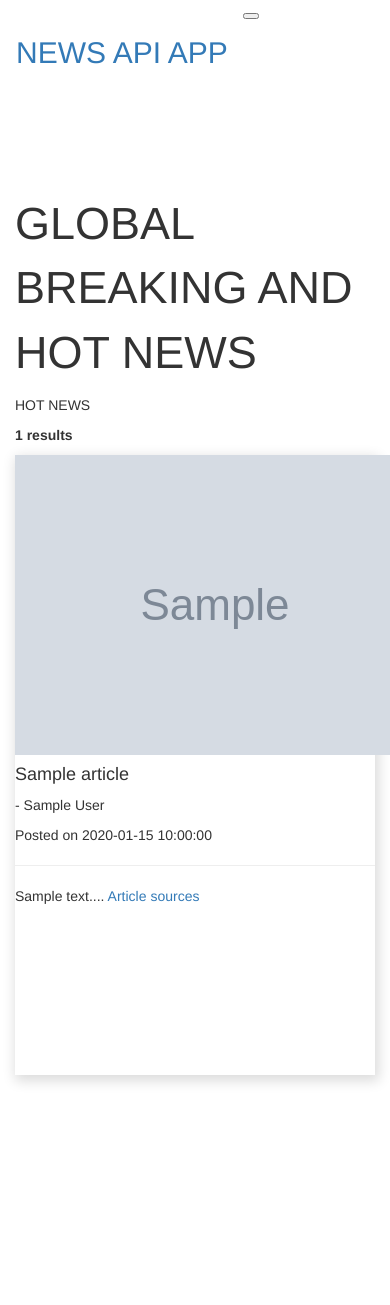
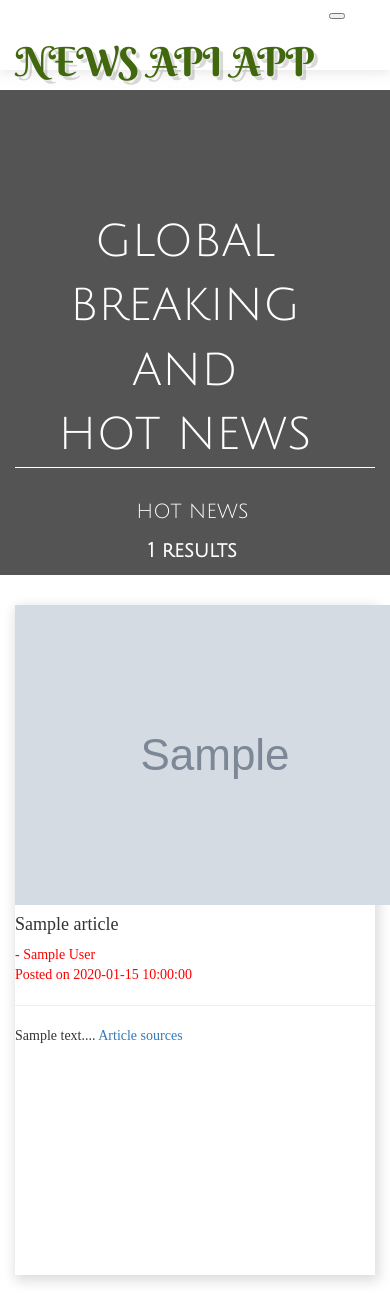
Before and after one commit to Mosesvalei/News-API, a Flask app: template app/templates/search.html in a window 390 px wide; the page is wider, and only the part inside the window is pictured. Before the commit the page ends 1083 px from the top of that part, so only its background shows below. Run offline with Flask 2, Linux system fonts and the light colour scheme; the template is opened without the code that fills it: most values are stand-ins (such as "Sample title", 1, 10 or a date in 2020); grey boxes marked "Sample" are stand-in pictures; some libraries are stand-ins or nearby versions; some web fonts are replaced.

Commit message:
final commits

```diff
--- a/app/static/CSS/styles.css
+++ b/app/static/CSS/styles.css
@@ -1,8 +1,48 @@
+/* Navbar Styling */
+.inline{
+  display: inline;
+ }
+ .opaque-navbar {
+  background-color: rgba(0,0,0,0.01);
+  height: 60px;
+  border-bottom: 0px;
+  transition: background-color .5s ease 0s;
+  box-shadow: 0 4px 8px 0 rgba(0, 0, 0, 0.05), 0 6px 20px 0 rgba(0, 0, 0, 0.03);
+  transition: background-color .5s ease 0s;
+
+ }
+ .opaque-navbar.opaque {
+  background-color: #fff;
+  border-bottom: 0px;
+  box-shadow: 0 4px 8px 0 rgba(0, 0, 0, 0.05), 0 6px 20px 0 rgba(0, 0, 0, 0.03);
+  transition: background-color .5s ease 0s;
+  height: 70px;
+ }
+ .container-fluid.scroll{
+  scroll-behavior: smooth;
+  overflow-y: scroll;
+ }
  .form-control{
   padding: 5px;
   border-radius: 0px;
   font-size: 16px;
  }
+ .sub_icon{
+  border: 0px;
+  font-size: 20px;
+
+ }
+ div#navbarNavDropdown.navbar-collapse.order-3.collapse.show{
+  background: white;
+  padding: 10px;
+ }
+ h2 {
+  font: 400 40px/1.3 'Berkshire Swash', Helvetica, sans-serif;
+  color: #41680e;
+  text-shadow: 1px 1px 0px #ededed, 4px 4px 0px rgba(0,0,0,0.15);
+ }
+
+ /* Landing Page */
  .landing{
 
   background-repeat: no-repeat;
@@ -11,12 +51,102 @@
   background-position: bottom;
   height: 70%;
  }
+ .cover.container-fluid{
+  background-color: rgba(0, 0, 0, 0.67);
+  height: inherit;
+ }
+ .heading{
+  font-family: 'Julius Sans One', sans-serif;
+  font-size: 30px;
+  text-align: center;
+  color: #fff;
+ }
  .title{
   margin-top: 0 auto;
   padding-top: 120px;
   font-size: 45px;
  }
+ .title p{
+  border-right: 1px solid #fff;
+  text-align: right;
+  padding-right: 20px;
 
+ }
+ .pagetitle{
+  margin-top: 0 auto;
+  padding-top: 160px;
+  font-size: 20px;
+  text-align: left;
+  padding-left: 10px;
+ }
+ h4.wrapper{
+  margin-top: 100px;
+ }
+ /* Body Style */
+ div.container.wrapper{
+  margin-top: 30px;
+ }
+ h3{
+  color: rgb(0, 255, 42);
+ }
+ hr.style1 {
+  margin:0px 30px;
+  border: 1px;
+  height: 1px;
+  background-image: -webkit-linear-gradient(left, #f0f0f0, #8c8b8b, #f0f0f0);
+  background: -moz-linear-gradient(left, #f0f0f0, #8c8b8b, #f0f0f0);
+  background: -ms-linear-gradient(left, #f0f0f0, #8c8b8b, #f0f0f0);
+  background: -o-linear-gradient(left, #f0f0f0, #8c8b8b, #f0f0f0);
+ }
+
+ .sources{
+  box-shadow: 2px 4px 12px 2px #DCDCDC;
+  padding-top: 1rem;
+  padding-bottom: 1rem;
+  border-radius: 0px;
+  height: 240px;
+  margin-bottom: 20px;
+ }
+ h4.source_title{
+  font-family: serif;
+  font-size: 40px;
+  text-align: center;
+  color: #11680e;
+  margin-top: 60px;
+  margin-bottom: 30px
+ }
+ #general h4.source_title{
+  margin-top: 70px;
+ }
+ h5.source_title{
+  font-family:serif;
+  font-family: 'Julius Sans One', sans-serif;
+  font-weight: bold;
+  font-size: 26px;
+  text-align: center;
+  color: #23680e;
+  margin-bottom: 10px
+ }
+ .source_body{
+  font-size: 14px;
+  color: #5d5555;
+ }
+ a:hover{
+  text-decoration:none;
+  color:red;
+ }
+
+ div.card-body{
+  padding-bottom: 0px;
+ }
+
+ div.row.text{
+  font-family: serif;
+ }
+
+ img.card-img-top{
+  border-radius:0px;
+ }
  div.card.article{
   box-shadow: 2px 4px 12px 2px #DCDCDC;
   padding-bottom: 1rem;
@@ -26,3 +156,64 @@
   margin-bottom: 20px;
   width: 100%;
  }
+ .metadata{
+  margin-bottom: 0px;
+  font-size: 14px;
+  color:red;
+ }
+
+
+
+
+
+ /* Responsive styling */
+ @media only screen and (max-width: 990px) {
+  div.col-sm-6.col-md-4{
+
+  height: 670px;
+  margin-bottom: 30px;
+  }
+  div.card.article{
+  height: inherit;
+  }
+
+ }
+ @media only screen and (max-width: 986px) {
+  div.col-md-4{
+
+  height: 380px;
+  margin-bottom: 30px;
+  }
+  .sources{
+  height: inherit;
+  }
+ }
+
+
+ @media only screen and (max-width: 900px) {
+  div.col-md-7 {
+  text-align: center;
+  }
+  div.col-md-5 {
+  text-align: center;
+  margin: 0 auto;
+  }
+  .pagetitle{
+  padding-top: 20px;
+
+  }
+  .title p{
+  border: 0px;
+  border-bottom: 1px solid;
+  text-align: center;
+  }
+  div.col-md-4{
+
+  height: 250px;
+  margin-bottom: 30px;
+  }
+  .sources{
+  height: inherit;
+  }
+
+ }
```
Lines whose indentation alone changed are shown as unchanged.
